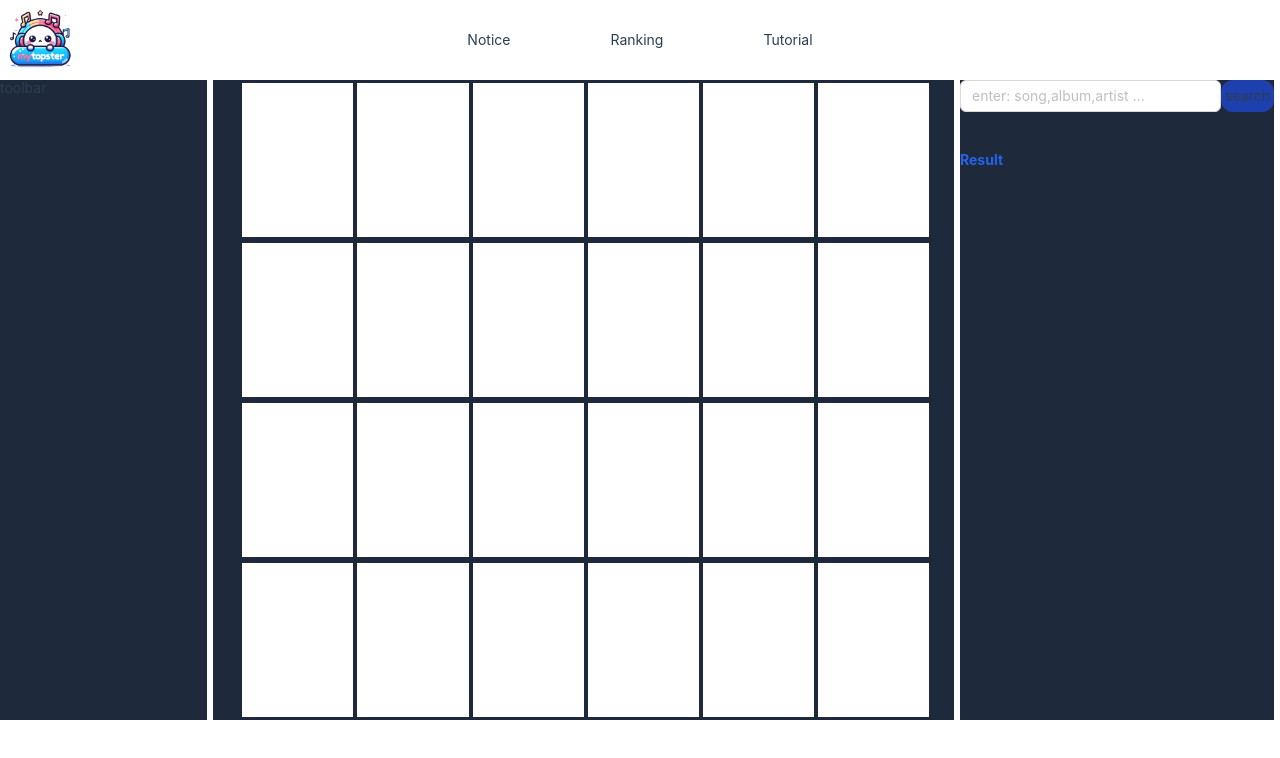
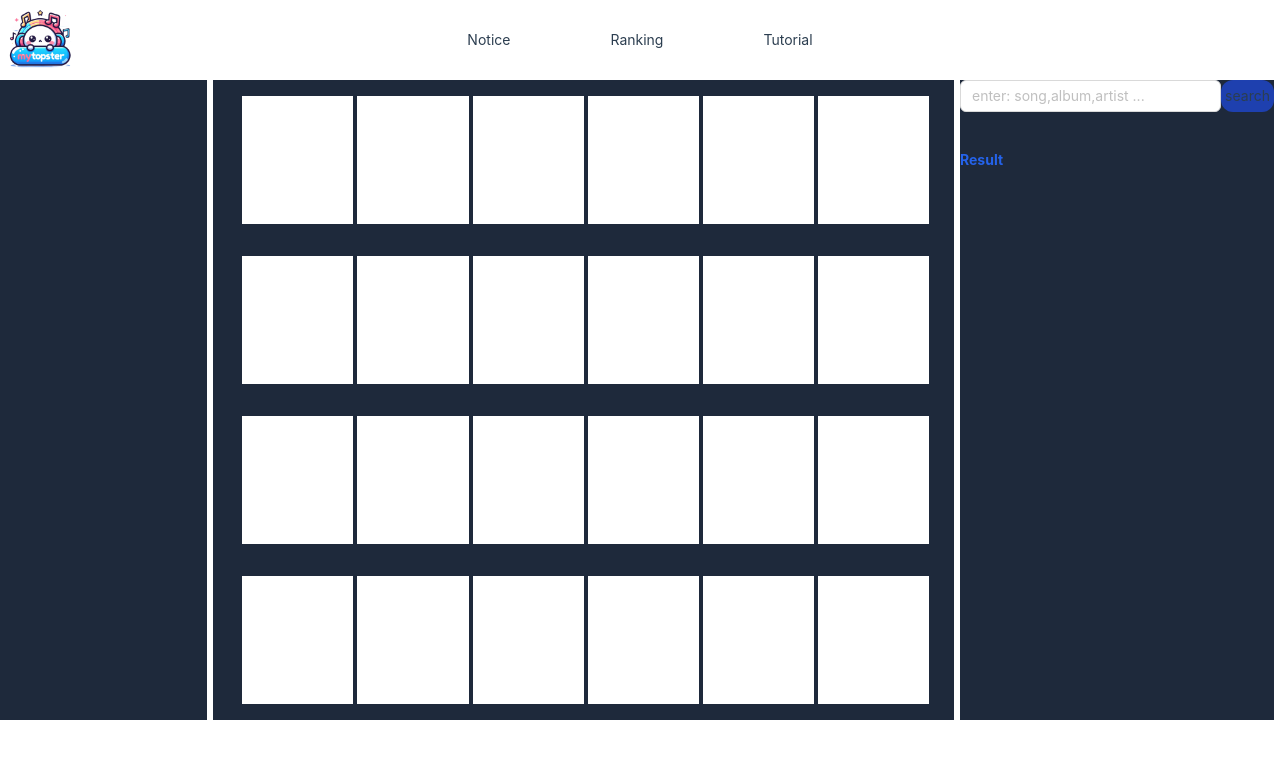
Before and after one commit to Joji6666/MyTopster-Vue, a Vue app: page /work-space in a window 1280 px wide. Shown: the top 758 px of the page. Built offline with nearby package versions, Linux system fonts and the light colour scheme.

Commit message:
no messages

```diff
--- a/src/components/pages/work-space/components/GridToolbar.vue
+++ b/src/components/pages/work-space/components/GridToolbar.vue
@@ -1,5 +1,5 @@
 <script setup lang="ts"></script>
 
 <template>
-  <article class="bg-slate-800 w-full h-full">toolbar</article>
+  <article class="bg-slate-800 w-full h-full"></article>
 </template>
--- a/src/components/pages/work-space/components/TopsterGrid.vue
+++ b/src/components/pages/work-space/components/TopsterGrid.vue
@@ -1,5 +1,5 @@
 <script setup lang="ts">
-import { onMounted, ref } from 'vue'
+import { onMounted } from 'vue'
 import useWorkSpace from '../utils/hooks/useWorkSpace'
 import { gridDatasStore } from '../utils/store/workSpace_store'
 import type { GridPropertiesInterface } from '../utils/interface/workSpace_store_interface'
@@ -11,7 +11,7 @@ onMounted(() => {
   for (let index = 0; index < gridOption.tileLimit; index++) {
     tiles.push({
       width: 15,
-      height: 24,
+      height: 20,
       imagePath: '',
       title: '',
       key: index.toString()
@@ -36,7 +36,7 @@ onMounted(() => {
         <img
           v-show="value.imagePath"
           :src="value.imagePath"
-          :style="{ width: value.width + '%', height: value.height + '%' }"
+          :style="{ width: '100%', height: '100%' }"
         />
       </div>
     </div>
```
